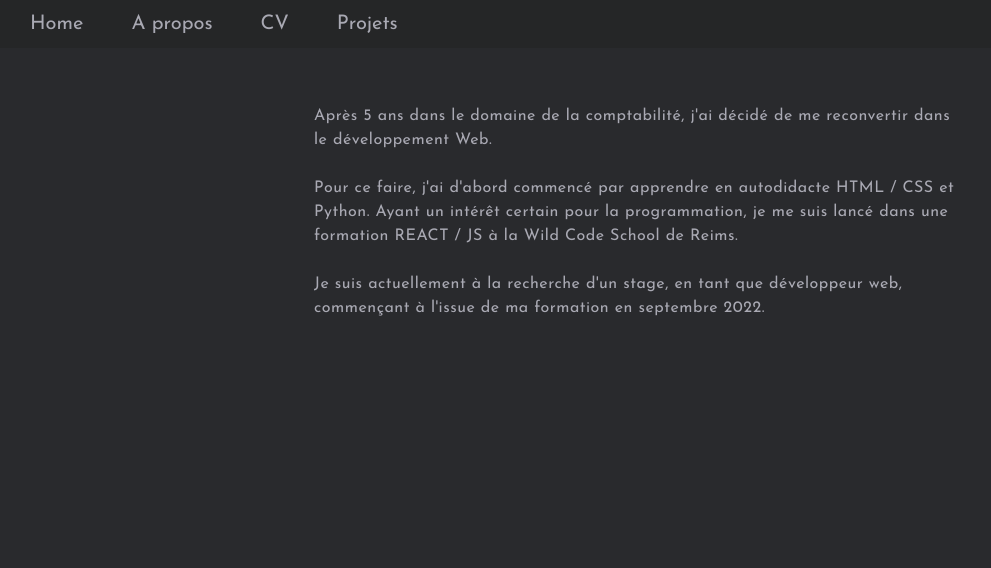
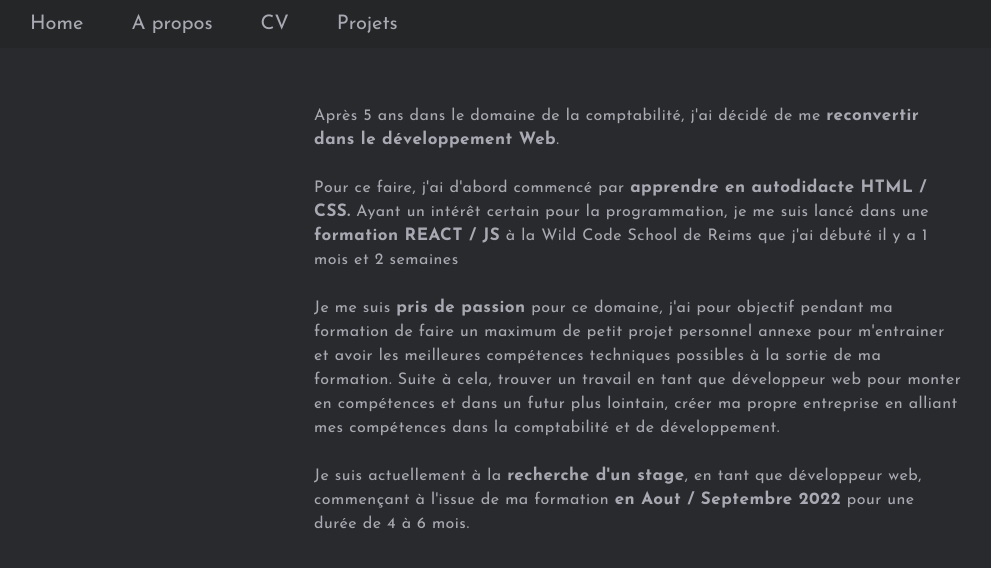
Before and after one commit to Birious/portfolio, a React (Create React App) app: page /about in a window 1280 px wide. Shown: the top 568 px of the page, without its empty margins (2-993 px from the left). Built offline with nearby package versions, Linux system fonts and the light colour scheme.

Commit message:
add time for month and week

```diff
--- a/src/App.css
+++ b/src/App.css
@@ -19,54 +19,12 @@ a:hover, li:hover{
     color : white;
 }
 
-nav{
-    background-color: #252627;
-}
-
 a{
     color : #a9a9b3;
     text-decoration: none;
 }
 
-i{
-    font-size: 24px;
-}
-
-#menu{
-    display: flex;
-    align-items: center;
-    justify-content: space-around;
-    min-height: 6vh;
-}
-
-#menu li {
-    list-style: none;
-    font-size: 20px;
-}
-
-#cv{
-    display: flex;
-    justify-content: center;
-    margin-top: 2rem;
-    margin-bottom: 2rem;
-}
-
-#imgcv{
-    width:95%;
-    border: 3px solid #a9a9b3;
-}
-
-#apropos p{
-    max-width: 65ch;
-    line-height: 1.5rem;
-    letter-spacing: 0.5px;
-}
-
-#apropos{
-    display: flex;
-    justify-content: center;
-    margin: 1rem;
-}
+/* Page Home */
 
 #icons{
     display: flex;
@@ -100,6 +58,64 @@ i{
     flex-direction: column;
     align-items: center;
 }
+
+i{
+    font-size: 24px;
+}
+
+/* Navbar */
+
+nav{
+    background-color: #252627;
+}
+
+#menu{
+    display: flex;
+    align-items: center;
+    justify-content: space-around;
+    min-height: 6vh;
+}
+
+#menu li {
+    list-style: none;
+    font-size: 20px;
+}
+
+/* Page A propos */
+
+#apropos p{
+    max-width: 65ch;
+    line-height: 1.5rem;
+    letter-spacing: 0.5px;
+    font-weight: 400;
+}
+
+#apropos{
+    display: flex;
+    justify-content: center;
+    margin: 1rem;
+}
+
+span{
+    font-weight: 900;
+    font-size: 17px;
+}
+
+/* Page CV */
+
+#cv{
+    display: flex;
+    justify-content: center;
+    margin-top: 2rem;
+    margin-bottom: 2rem;
+}
+
+#imgcv{
+    width:95%;
+    border: 3px solid #a9a9b3;
+}
+
+/* Page Projets */
 
 .projetCard:hover{
     box-shadow: 0px 0px 1rem #a9a9b3;
@@ -136,13 +152,7 @@ i{
     margin-bottom : 1rem;
 }
 
-@media screen and (min-width: 450px){
-    #menu{
-        justify-content: flex-start;
-        gap : 3rem;
-        margin-left: 2rem;
-    }
-}
+/* Variations format display */
 
 @media screen and (orientation: landscape){
     #imgcv{
@@ -151,4 +161,9 @@ i{
     #apropos{
         margin-top: 7vh;
     }
+    #menu{
+        justify-content: flex-start;
+        gap : 3rem;
+        margin-left: 2rem;
+    }
 }
--- a/src/App.jsx
+++ b/src/App.jsx
@@ -15,7 +15,7 @@ function App() {
       <div>
         <Navbar />
         <Routes>
-          <Route path="/" element={<Home />}></Route>
+          <Route path="/portfolio" element={<Home />}></Route>
           <Route path="about" element={<About />}></Route>
           <Route path="cv" element={<Cv />}></Route>
           <Route path="projets" element={
--- a/src/components/About.jsx
+++ b/src/components/About.jsx
@@ -1,14 +1,35 @@
 function About () {
+
+    const time = Date.now() - Date.parse("2022-02-28");
+    const week = (((((time/1000)/60)/60)/24)/7);
+    const month = parseInt(((((time/1000)/60)/60)/24)/30);;
+
+    // Affiche le nombre de semaine effectué moins les mois
+    function afficheWeek () {
+        const weekOnMonth = parseInt( week%4 );
+        if (weekOnMonth === 0) {
+            return ".";
+        } else if (weekOnMonth === 1) {
+            return ` et ${weekOnMonth} semaine`
+        } else {
+            return ` et ${weekOnMonth} semaines`
+        }
+    }
+
+
+
     return (
         <section id="apropos">
-        <p>
-            Après 5 ans dans le domaine de la comptabilité, j'ai décidé de me reconvertir dans le développement Web.
-            <br/><br/>
-            Pour ce faire, j'ai d'abord commencé par apprendre en autodidacte HTML / CSS et Python. Ayant un intérêt certain pour la programmation, je me suis lancé dans une formation REACT / JS à la Wild Code School de Reims.
-            <br/><br/>
-            Je suis actuellement à la recherche d'un stage, en tant que développeur web, commençant à l'issue de ma formation en septembre 2022.
-        </p>
-    </section>
+            <p>
+                Après 5 ans dans le domaine de la comptabilité, j'ai décidé de me <span>reconvertir dans le développement Web</span>.
+                <br/><br/>
+                Pour ce faire, j'ai d'abord commencé par <span>apprendre en autodidacte HTML / CSS.</span>  Ayant un intérêt certain pour la programmation, je me suis lancé dans une <span>formation REACT / JS</span> à la Wild Code School de Reims que j'ai débuté il y a {month} mois{afficheWeek()}
+                <br/><br/>
+                Je me suis <span>pris de passion</span> pour ce domaine, j'ai pour objectif pendant ma formation de faire un maximum de petit projet personnel annexe pour m'entrainer et avoir les meilleures compétences techniques possibles à la sortie de ma formation. Suite à cela, trouver un travail en tant que développeur web pour monter en compétences et dans un futur plus lointain, créer ma propre entreprise en alliant mes compétences dans la comptabilité et de développement.
+                <br/><br/>
+                Je suis actuellement à la <span>recherche d'un stage</span>, en tant que développeur web, commençant à l'issue de ma formation <span>en Aout / Septembre 2022</span> pour une durée de 4 à 6 mois.
+            </p>
+        </section>
     )
 }
 
--- a/src/components/Navbar.jsx
+++ b/src/components/Navbar.jsx
@@ -6,7 +6,7 @@ function Navbar() {
         <div >
             <ul id="menu">
                 <li>
-                <Link to="/">Home</Link>
+                <Link to="/portfolio">Home</Link>
                 </li>
                 <li>
                     <Link to="about">A propos</Link>
```
